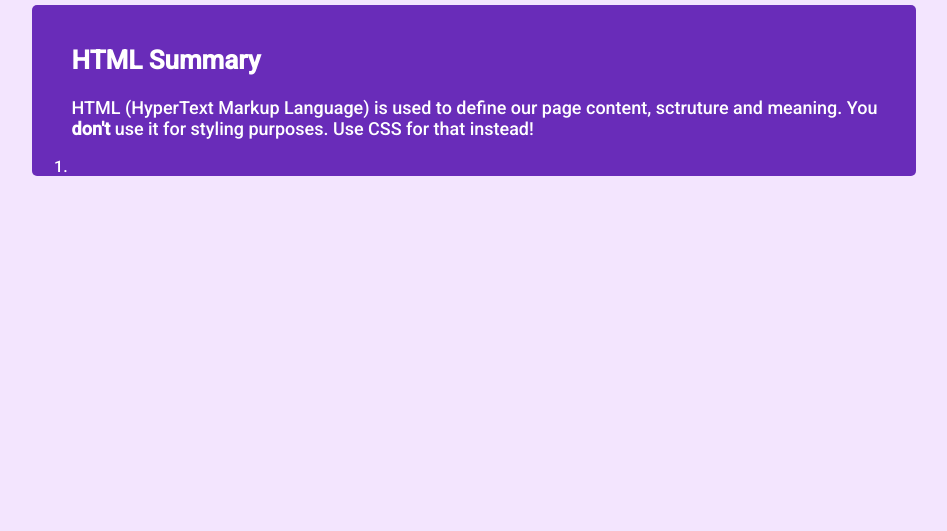
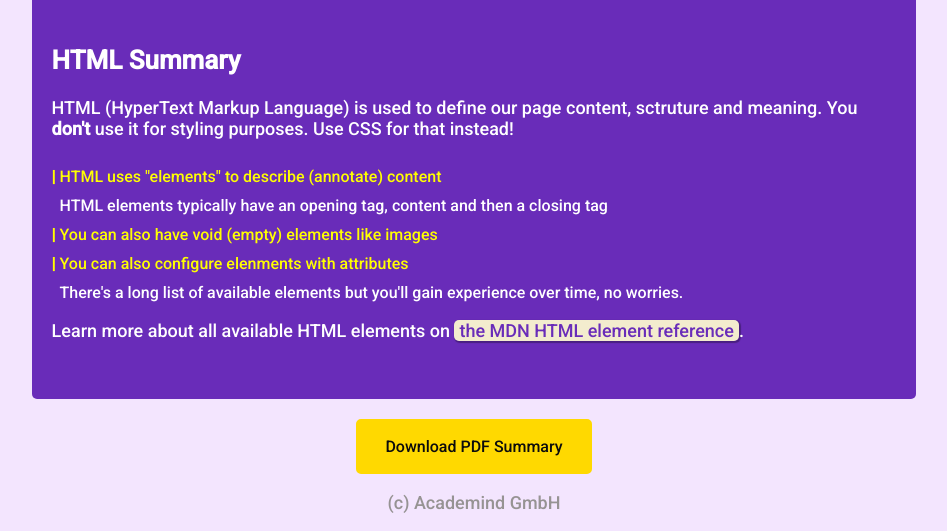
Before and after one commit to DianaFSalgado/2ndProject, a plain HTML site: page Index.html in a window 1280 px wide. Shown: the part 270-801 px from the top of the page, without its empty margins (166-1113 px from the left). Drawn offline with Linux system fonts and the light colour scheme.

Commit message:
Alterações

```diff
--- a/Index.html
+++ b/Index.html
@@ -19,15 +19,38 @@
     </header>
     <main>
       <h2>HTML Summary</h2>
+      <p>
+        HTML (HyperText Markup Language) is used to define our page content,
+        sctruture and meaning. You <span id="negrito">don't</span> use it for
+        styling purposes. Use CSS for that instead!
+      </p>
       <ol>
-        <p>
-          HTML (HyperText Markup Language) is used to define our page content,
-          sctruture and meaning. You <span>don't</span> use it for styling
-          purposes. Use CSS for that instead!
-        </p>
-        <li></li>
+        <li class="barra_amarela">
+          HTML uses "elements" to describe (annotate) content
+        </li>
+        <li>
+          HTML elements typically have an opening tag, content and then a
+          closing tag
+        </li>
+        <li class="barra_amarela">
+          You can also have void (empty) elements like images
+        </li>
+        <li class="barra_amarela">
+          You can also configure elenments with attributes
+        </li>
+        <li>
+          There's a long list of available elements but you'll gain experience
+          over time, no worries.
+        </li>
       </ol>
+      <p>
+        Learn more about all available HTML elements on
+        <span id="caixa_branca"> the MDN HTML element reference</span>.
+      </p>
     </main>
-    <footer></footer>
+    <footer>
+      <a href="html-css-basics-summary.pdf">Download PDF Summary</a>
+      <p id="autor">(c) Academind GmbH</p>
+    </footer>
   </body>
 </html>
--- a/styles/stylesheet.css
+++ b/styles/stylesheet.css
@@ -20,14 +20,56 @@ main {
   color: white;
   margin: 0 15%;
   border-radius: 5px;
+  padding: 40px 20px;
 }
 h2 {
   font-size: 26px;
-  padding: 40px 0px 0px 40px;
 }
 p {
   font-size: 18px;
 }
-span {
+#negrito {
   font-weight: bold;
 }
+ol {
+  list-style: none;
+  padding: 0;
+}
+li {
+  padding-top: 10px;
+  padding-left: 8px;
+}
+.barra_amarela::before {
+  content: "|";
+  font-weight: bold;
+  padding-left: 10x;
+}
+.barra_amarela {
+  color: yellow;
+  padding-left: 0;
+}
+#caixa_branca {
+  background-color: rgb(243, 236, 206);
+  color: rgb(105, 44, 185);
+  border-radius: 5px;
+  padding: 0 5px;
+  box-shadow: 1px 1px 1px 1px rgba(0, 0, 0, 0.3);
+}
+a {
+  display: block;
+  margin-left: auto;
+  margin-right: auto;
+  width: 200px;
+  margin-top: 20px;
+  background-color: rgb(255, 217, 0);
+  border: 3px solid rgb(255, 217, 0);
+  text-align: center;
+  color: rgb(12, 12, 12);
+  padding: 15px 15px 15px 15px;
+  border-radius: 5px;
+  text-decoration: none;
+}
+#autor {
+  color: rgb(150, 147, 147);
+  text-align: center;
+}
```
Also changed, not shown: 1 other file.
